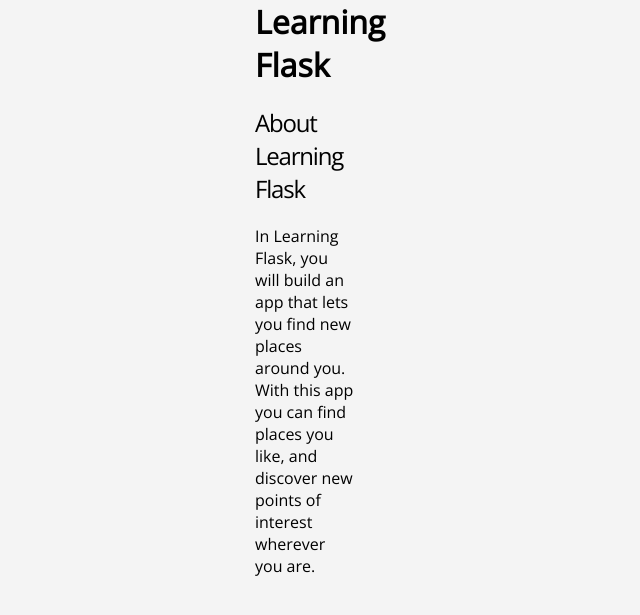
After one commit to sourabhpandey05/learning-Flask, a Flask app: page /about in a window 1280 px wide. The commit adds this page. Shown: the top 615 px of the page, without its empty margins (335-975 px from the left). Run offline with Flask 2, Linux system fonts and the light colour scheme.

Commit message:
About page

```diff
--- a/routes.py
+++ b/routes.py
@@ -8,6 +8,11 @@ app = Flask(__name__)
 def index():
     return render_template("index.html")
 
+@app.route("/about")
+def about():
+    return render_template("about.html")
+
+
 if __name__ =='__main__':
     port= int(os.environ.get('PORT',5000))
     app.run(host='127.0.0.1', port=port,debug=True)
--- /dev/null
+++ b/templates/about.html
@@ -0,0 +1,11 @@
+{% extends "layout.html"%}
+
+{% block content %}
+<main class="about-section">
+	<div class="container">
+		<h2> About Learning Flask</h2>
+		<p> In Learning Flask, you will build an app that lets you find new places around you. With this app you can find places you like, and discover new points of interest wherever you are.</p>
+	</div>
+</main>
+
+{% endblock %}
--- a/templates/index.html
+++ b/templates/index.html
@@ -2,12 +2,12 @@
 {% extends "layout.html"%}
 
 {% block content %}
-		<main class="hearo-section">
-			<div class="container1">
+		<main class="hero-section">
+			<div class="container">
 				<div class="section-content">
 					<h2>Discover placess near you.</h2>
 					<a href="#" class="btn-primary">sign up</a>
-					<a href="#" class="btn-secondary">Learn more</a>
+					<a href="{{url_for('about')}}" class="btn-secondary">Learn more</a>
 				</div>
 				<div class="section device">
 					<img src="static/img/device.png">
```
